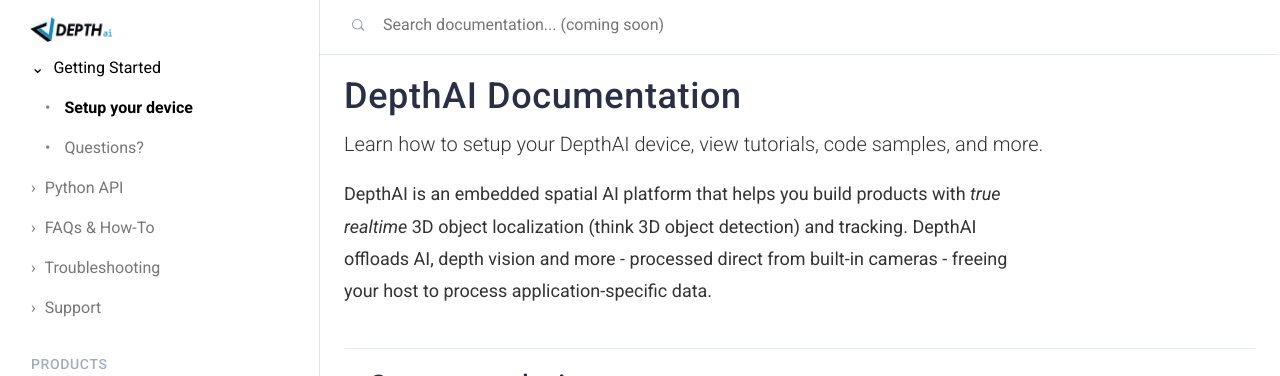
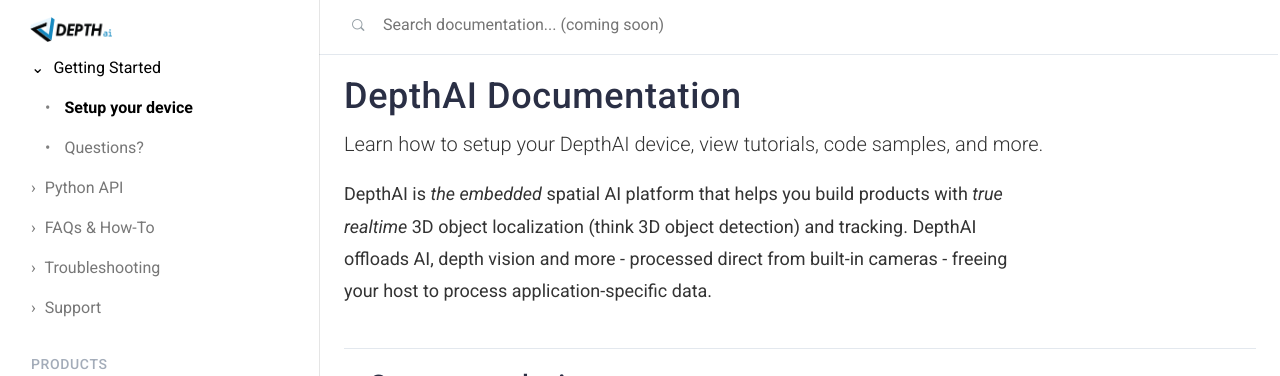
Before and after one commit to luxonis/depthai-docs-website, a Jekyll site: the page built from index.html, in a window 1280 px wide and 900 px high. Shown: the top 376 px of the window. Built offline with Jekyll 4.4.1, drawn with Linux system fonts in a browser that asks for light colours; nearby versions of some CDN libraries.

Commit message:
Update index.html
Add megaAI and other small updates to copy/etc.

```diff
--- a/index.html
+++ b/index.html
@@ -11,7 +11,7 @@
 <p class="lead">Learn how to setup your DepthAI device, view tutorials, code samples, and more.</p>
 
 <p>
-  DepthAI is an embedded spatial AI platform that helps you build products with <em>true realtime</em> 3D object localization (think 3D object detection) and tracking. DepthAI offloads AI, depth vision and more - processed direct from built-in cameras - freeing your host to process application-specific data.
+  DepthAI is <em>the embedded</em> spatial AI platform that helps you build products with <em>true realtime</em> 3D object localization (think 3D object detection) and tracking. DepthAI offloads AI, depth vision and more - processed direct from built-in cameras - freeing your host to process application-specific data.
 </p>
 
 <h2 id="get_started">
```
